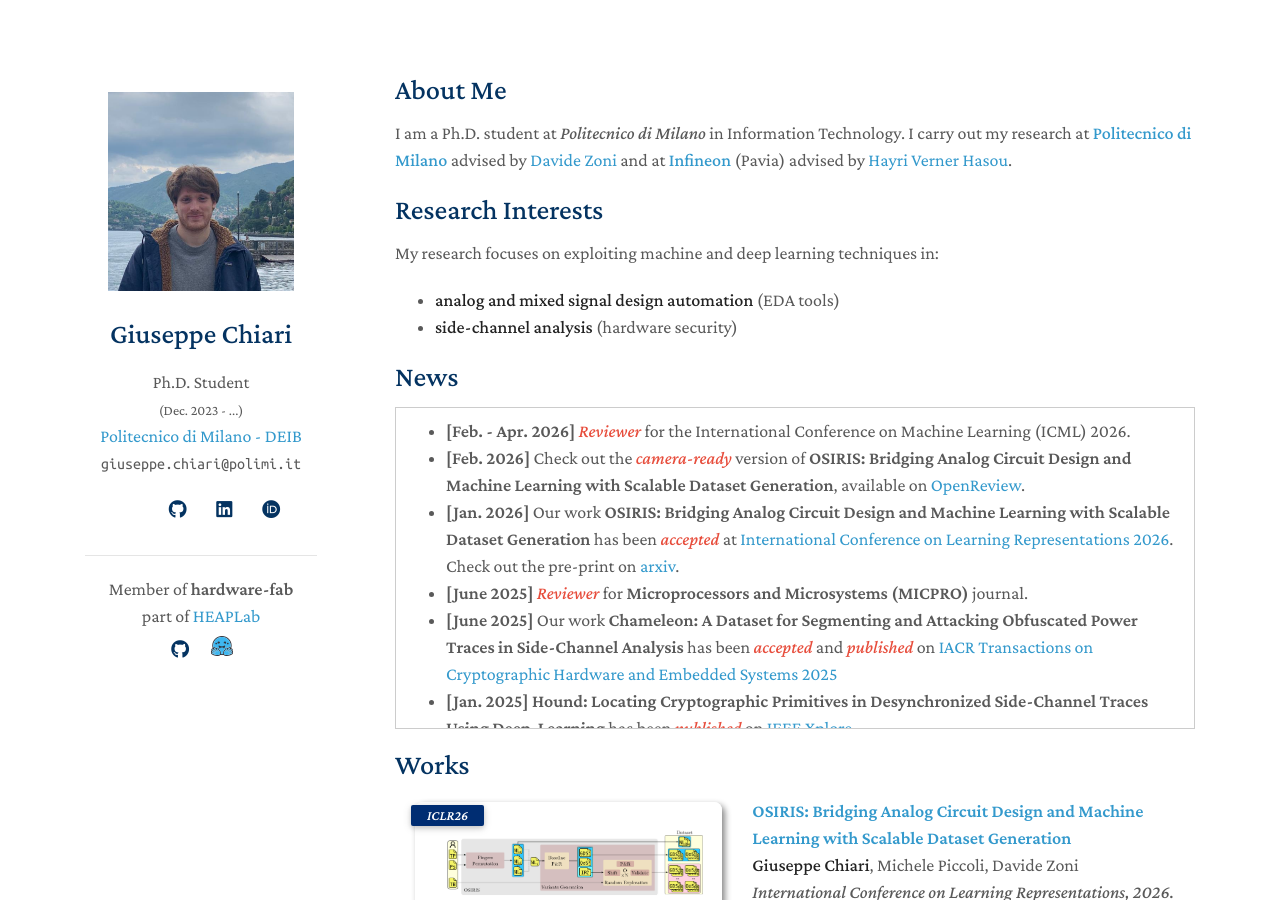
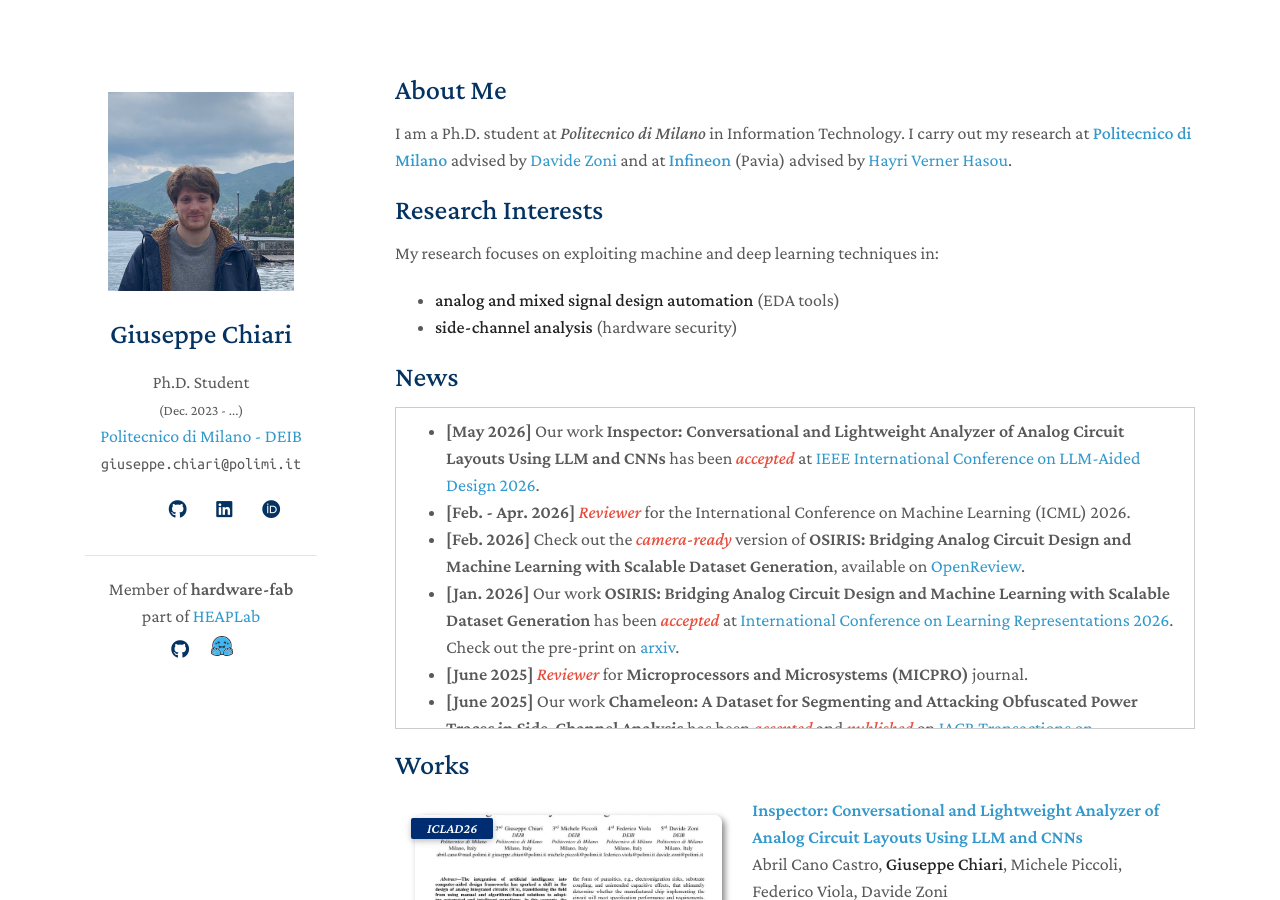
Before and after one commit to giuseppe-chiari/giuseppe-chiari.github.io, a Jekyll site: the page built from index.md, in a window 1280 px wide and 900 px high. Built offline with Jekyll 4.4.1, drawn with Linux system fonts in a browser that asks for light colours; nearby versions of some CDN libraries; a style sheet for code colours, icons or effects is not loaded; our own code applies the rules of GitHub Pages for plain Markdown files; some of the changed text lies outside the part shown.

Commit message:
Add Inspector ICLAD 2026 - no preprint

```diff
--- a/_data/publications.yml
+++ b/_data/publications.yml
@@ -1,4 +1,15 @@
 main:
+
+  - title: "Inspector: Conversational and Lightweight Analyzer of Analog Circuit Layouts Using LLM and CNNs"
+    webpage:
+    authors: Abril Cano Castro, <strong>Giuseppe Chiari</strong>, Michele Piccoli, Federico Viola, Davide Zoni
+    conference_short: ICLAD26
+    conference: IEEE International Conference on LLM-Aided Design, 2026.
+    pdf:
+    code:
+    bibtex:
+    image: ./assets/img/inspector_iclad2026.png
+    notes: Published paper
 
   - title: "OSIRIS: Bridging Analog Circuit Design and Machine Learning with Scalable Dataset Generation"
     webpage: https://openreview.net/forum?id=TIDaHgj0Yj
--- a/index.md
+++ b/index.md
@@ -19,6 +19,8 @@
 ## News
 <div style="max-height: 300px; overflow-y: auto; border: 1px solid #ccc; padding: 10px; margin-bottom: 20px;">
 	<ul>
+	<li><b>[May 2026]</b> Our work <b>Inspector: Conversational and Lightweight Analyzer of Analog Circuit Layouts Using LLM and CNNs</b> has been
+	<i style="color:#e74d3c">accepted</i> at <a href="https://iclad.ai/">IEEE International Conference on LLM-Aided Design 2026</a>.</li>
 	<li><b>[Feb. - Apr. 2026]</b> <i style="color:#e74d3c">Reviewer</i> for the International Conference on Machine Learning (ICML) 2026.</li>
 	<li><b>[Feb. 2026]</b> Check out the <i style="color:#e74d3c">camera-ready</i> version of <b>OSIRIS: Bridging Analog Circuit Design and Machine Learning with Scalable Dataset Generation</b>, available on <a href="https://openreview.net/forum?id=TIDaHgj0Yj">OpenReview</a>.</li>
 	<li><b>[Jan. 2026]</b> Our work <b>OSIRIS: Bridging Analog Circuit Design and Machine Learning with Scalable Dataset Generation</b> has been
```
Also changed, not shown: assets/img/inspector_iclad2026.png (added).
